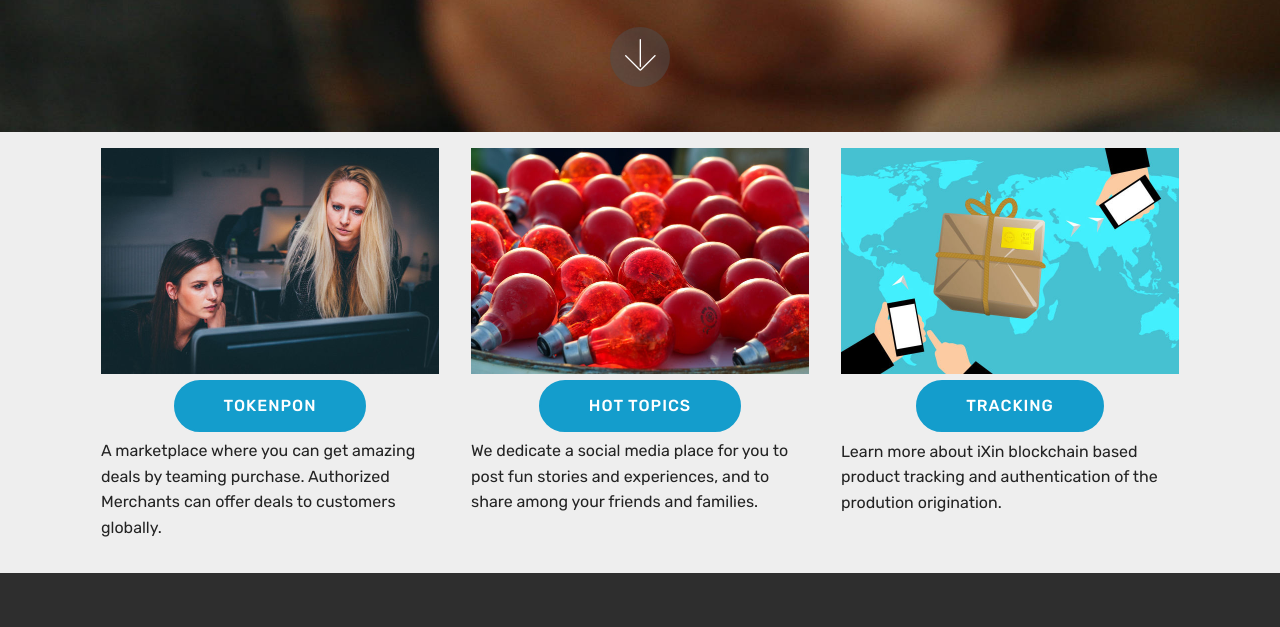
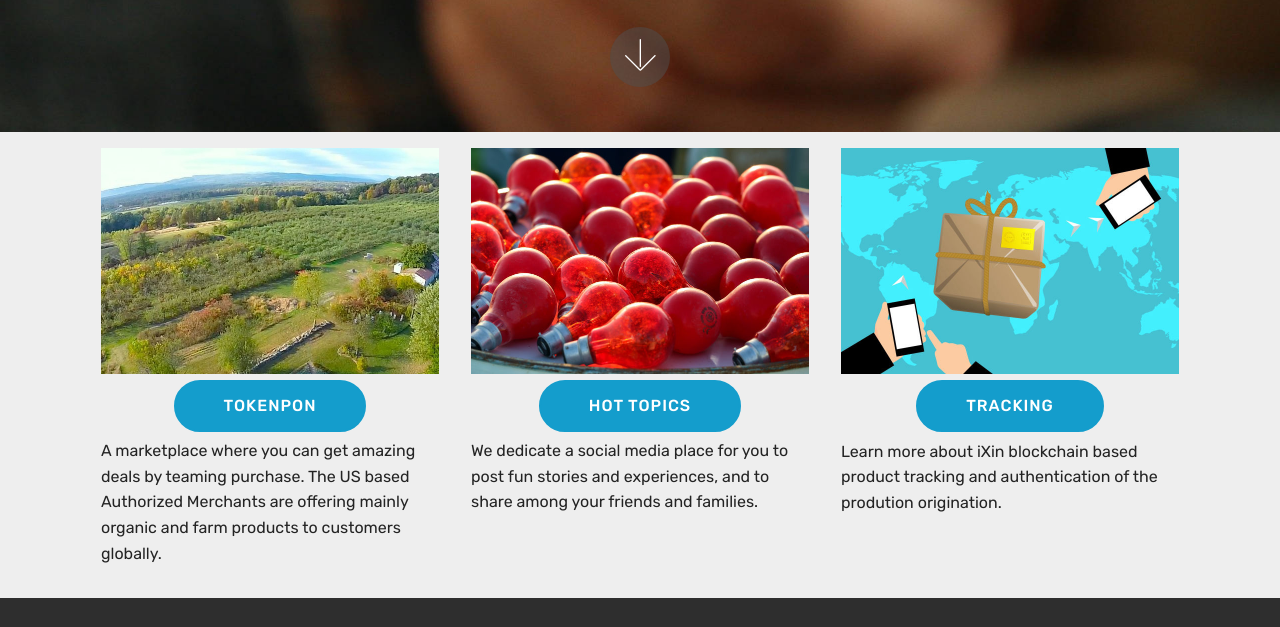
Before and after one commit to ixinpay/landing, a plain HTML site: page index.html in a window 1280 px wide. Shown: the part 668-1295 px from the top of the page. Drawn offline with Linux system fonts and the light colour scheme; files whose address does not match are found by name.

Commit message:
change the tokenpon image

```diff
--- a/index.html
+++ b/index.html
@@ -102,11 +102,11 @@
                 <div class="card p-3 col-12 col-md-6 col-lg-4">
                     <div class="card-wrapper">
                         <div class="card-img">
-                            <img src="assets/images/mbr-1-676x451.jpg" alt="Tokenpon" title="">
+                            <img src="assets/images/mbr-2-676x451.jpg" alt="Tokenpon" title="">
                         </div>
                         <div class="card-box">
                             <div class="mbr-section-btn text-center"><a href="https://tokenpon.ixinhub.com" class="btn btn-primary display-4">TOKENPON</a></div>
-                            <p class="mbr-text mbr-fonts-style display-7">A marketplace where you can get amazing deals by teaming purchase. Authorized Merchants can offer deals to customers globally.&nbsp;</p>
+                            <p class="mbr-text mbr-fonts-style display-7">A marketplace where you can get amazing deals by teaming purchase. The US based Authorized Merchants are offering mainly organic and farm products to customers globally.&nbsp;</p>
                         </div>
                     </div>
                 </div>
```
Also changed, not shown: assets/images/mbr-1-676x451-2.jpg (renamed from assets/images/mbr-1-676x451.jpg), assets/images/mbr-2-676x451.jpg (added).
